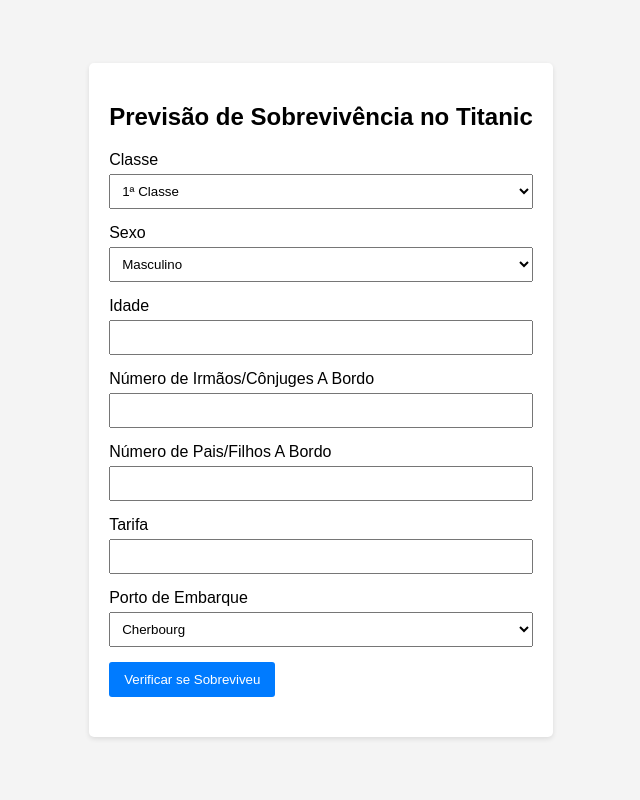
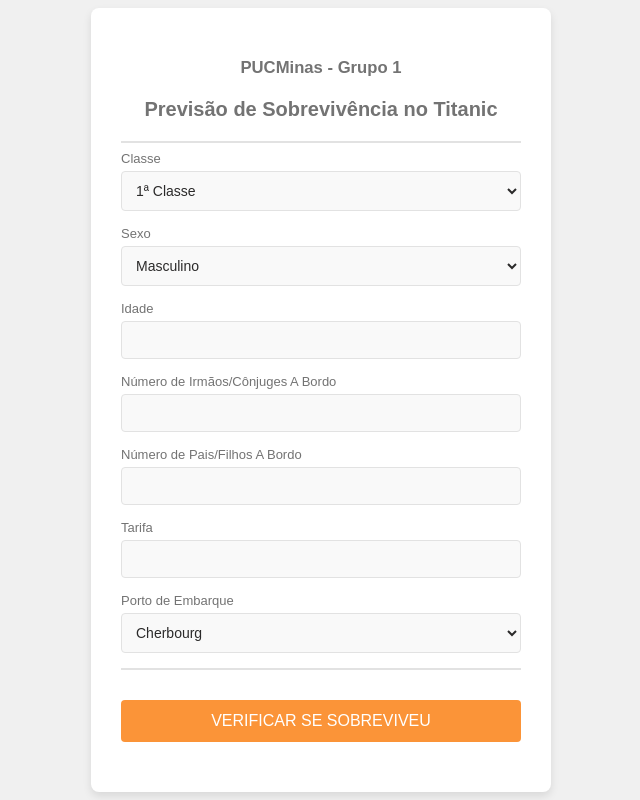
Before and after one commit to cleversoncr/titanicsp-front, a plain HTML site: page index.html in a window 1280 px wide. Shown: the whole page, without its empty margins (319-959 px from the left). Drawn offline with Linux system fonts and the light colour scheme.

Commit message:
Update index.html
Atualização do front com alterações do Luiz.

```diff
--- a/index.html
+++ b/index.html
@@ -1,8 +1,8 @@
 <!DOCTYPE html>
 <html lang="en">
     <head>
-    <meta charset="UTF-8">
-    <meta name="viewport" content="width=device-width, initial-scale=1.0">
+        <meta charset="UTF-8" />
+        <meta name="viewport" content="width=device-width, initial-scale=1.0" />
         <title>Previsão de Sobrevivência no Titanic</title>
         <style>
             body {
@@ -13,13 +13,22 @@
                 justify-content: center;
                 align-items: center;
                 height: 100vh;
-            background-color: #f4f4f4;
+                background-color: #f0f0f0;
+                color: #4a4a4a;
             }
             .container {
                 background: #fff;
-            padding: 20px;
-            border-radius: 5px;
-            box-shadow: 0 2px 5px rgba(0, 0, 0, 0.1);
+                padding: 30px;
+                border-radius: 8px;
+                box-shadow: 0 4px 8px rgba(0, 0, 0, 0.1);
+                max-width: 400px;
+                width: 100%;
+            }
+            h2 {
+                font-size: 20px;
+                margin-bottom: 20px;
+                text-align: center;
+                color: #737373;
             }
             .form-group {
                 margin-bottom: 15px;
@@ -27,32 +36,51 @@
             label {
                 display: block;
                 margin-bottom: 5px;
+                font-weight: normal;
+                font-size: 13px;
+                color: #737373;
             }
-        input, select {
+            input,
+            select {
                 width: 100%;
-            padding: 8px;
+                padding: 10px;
                 box-sizing: border-box;
+                border: 1px solid #e2e2e2;
+                border-radius: 4px;
+                background-color: #f9f9f9;
+                color: #2b2a2a;
+                font-size: 14px;
+            }
+            hr {
+                border: 1px solid #e2e2e2;
             }
             button {
-            padding: 10px 15px;
-            background-color: #007BFF;
+                padding: 12px;
+                background-color: #fb9438;
                 color: #fff;
                 border: none;
-            border-radius: 3px;
+                border-radius: 4px;
                 cursor: pointer;
+                width: 100%;
+                font-size: 16px;
+                margin-top: 4px;
             }
             button:hover {
-            background-color: #0056b3;
+                background-color: #feb403;
             }
             .result {
                 margin-top: 20px;
-            font-size: 18px;
+                font-size: 16px;
+                text-align: center;
+                color: #333;
             }
         </style>
     </head>
     <body>
         <div class="container">
+            <h2><small>PUCMinas - Grupo 1</small></h2>
             <h2>Previsão de Sobrevivência no Titanic</h2>
+            <hr className="my-3" />
             <div class="form-group">
                 <label for="Pclass">Classe</label>
                 <select id="Pclass">
@@ -70,19 +98,19 @@
             </div>
             <div class="form-group">
                 <label for="Age">Idade</label>
-            <input type="number" id="Age" min="0" max="100" required>
+                <input type="number" id="Age" min="0" max="100" required />
             </div>
             <div class="form-group">
                 <label for="SibSp">Número de Irmãos/Cônjuges A Bordo</label>
-            <input type="number" id="SibSp" min="0" max="10" required>
+                <input type="number" id="SibSp" min="0" max="10" required />
             </div>
             <div class="form-group">
                 <label for="Parch">Número de Pais/Filhos A Bordo</label>
-            <input type="number" id="Parch" min="0" max="10" required>
+                <input type="number" id="Parch" min="0" max="10" required />
             </div>
             <div class="form-group">
                 <label for="Fare">Tarifa</label>
-            <input type="number" id="Fare" min="0" step="0.01" required>
+                <input type="number" id="Fare" min="0" step="0.01" required />
             </div>
             <div class="form-group">
                 <label for="Embarked">Porto de Embarque</label>
@@ -92,32 +120,37 @@
                     <option value="S">Southampton</option>
                 </select>
             </div>
-        <button onclick="predict()">Verificar se Sobreviveu</button>
+            <hr className="my-3" />
+            </br>
+            <button onclick="predict()">VERIFICAR SE SOBREVIVEU</button>
             <div class="result" id="result"></div>
         </div>
 
         <script>
             async function predict() {
                 const data = {
-                Pclass: document.getElementById('Pclass').value,
-                Sex: document.getElementById('Sex').value,
-                Age: document.getElementById('Age').value,
-                SibSp: document.getElementById('SibSp').value,
-                Parch: document.getElementById('Parch').value,
-                Fare: document.getElementById('Fare').value,
-                Embarked: document.getElementById('Embarked').value
+                    Pclass: document.getElementById("Pclass").value,
+                    Sex: document.getElementById("Sex").value,
+                    Age: document.getElementById("Age").value,
+                    SibSp: document.getElementById("SibSp").value,
+                    Parch: document.getElementById("Parch").value,
+                    Fare: document.getElementById("Fare").value,
+                    Embarked: document.getElementById("Embarked").value,
                 };
 
-            const response = await fetch('https://titanicsp.azurewebsites.net/predict', {  // Use 'localhost' or appropriate hostname
-                method: 'POST',
+                const response = await fetch("http://localhost:5000/predict", {
+                    // Use 'localhost' or appropriate hostname
+                    method: "POST",
                     headers: {
-                    'Content-Type': 'application/json'
+                        "Content-Type": "application/json",
                     },
-                body: JSON.stringify(data)
+                    body: JSON.stringify(data),
                 });
 
                 const result = await response.json();
-            document.getElementById('result').innerText = `Previsão: ${result.Prediction}\nProbabilidade: ${result.Probability.toFixed(2)}`;
+                document.getElementById("result").innerText = `Previsão: ${
+                    result.Prediction
+                }\nProbabilidade: ${result.Probability.toFixed(2)}`;
             }
         </script>
     </body>
```
Lines whose indentation alone changed are shown as unchanged.
